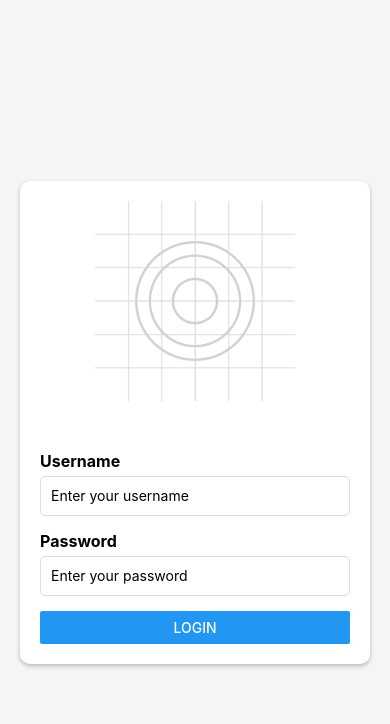
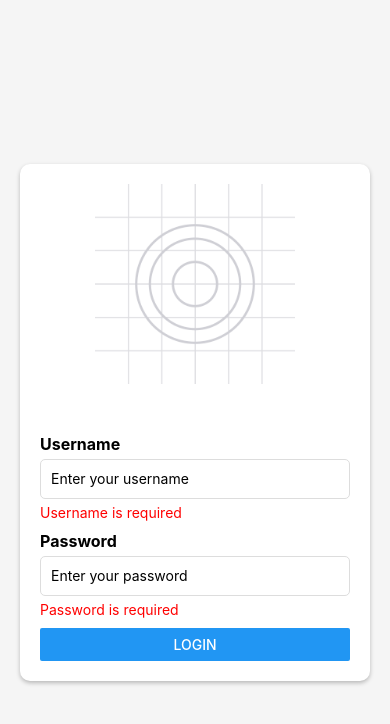
Before and after one commit to setykarimi/react-native, a React Native app: screen / in a window 390 px wide. Both pictures are taken after a click on the button "LOGIN". Shown: the top 724 px of the page. Built offline with nearby package versions, Linux system fonts and the light colour scheme.

Commit message:
Subject: Login form, Description: Add form submition for login form, Date: 7/5/2024

```diff
--- a/components/rn-forms/login-form.js
+++ b/components/rn-forms/login-form.js
@@ -17,12 +17,21 @@ export default function LoginForm() {
 
   const validateForm = () => {
     let errors = {};
-    if (!username) error.username = "Username is required";
-    if (!password) error.username = "Password is required";
+    if (!username) errors.username = "Username is required";
+    if (!password) errors.password = "Password is required";
 
     setError(errors);
 
     return Object.keys(errors).length === 0;
+  };
+
+  const handleSubmit = () => {
+    if (validateForm()) {
+      console.log("Submited", username, password);
+      setUsername("");
+      setPassword("");
+      setError({});
+    }
   };
 
   return (
@@ -38,21 +47,28 @@ export default function LoginForm() {
         />
         <Text style={styles.label}>Username</Text>
         <TextInput
+        value={username}
           style={styles.input}
           placeholder="Enter your username"
           onChangeText={setUsername}
         />
-        {error.username && <Text style={styles.error}>{error.username}</Text>}
+        {error.username ? (
+          <Text style={styles.error}>{error.username}</Text>
+        ) : null}
+
         <Text style={styles.label}>Password</Text>
         <TextInput
+        value={password}
           style={styles.input}
           placeholder="Enter your password"
           secureTextEntry
           onChangeText={setPassword}
         />
-        {error.username && <Text style={styles.error}>{error.password}</Text>}
+        {error.password ? (
+          <Text style={styles.error}>{error.password}</Text>
+        ) : null}
 
-        <Button title="Login" onPress={() => validateForm()} />
+        <Button title="Login" onPress={handleSubmit} />
       </View>
     </KeyboardAvoidingView>
   );
@@ -99,6 +115,7 @@ const styles = StyleSheet.create({
   },
   error: {
     color: "red",
-    marginBottom: 10
-  }
+    marginBottom: 10,
+    marginTop: -10
+  },
 });
```
